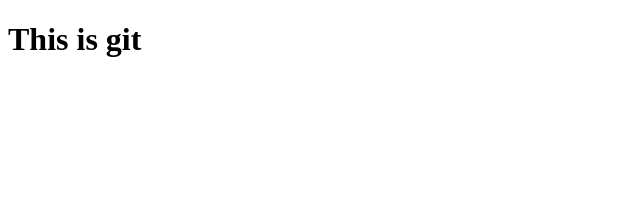
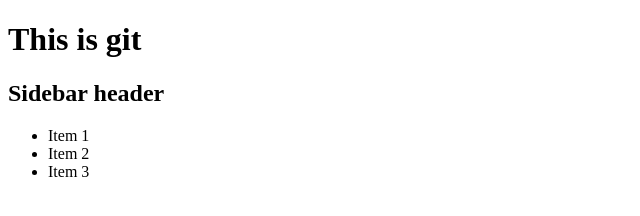
Before and after one commit to accendino/git_homework_01, a plain HTML site: page index.html in a window 1280 px wide. Shown: the whole page, without its empty margins (0-640 px from the left). Drawn offline with Linux system fonts and the light colour scheme.

Commit message:
working on sidebar - 02

```diff
--- a/index.html
+++ b/index.html
@@ -6,5 +6,14 @@
 </head>
 <body>
 	<h1>This is git</h1>
+
+	<aside>
+		<h1>Sidebar header</h1>
+		<ul>
+			<li>Item 1</li>
+			<li>Item 2</li>
+			<li>Item 3</li>
+		</ul>
+	</aside>
 </body>
 </html>
```
